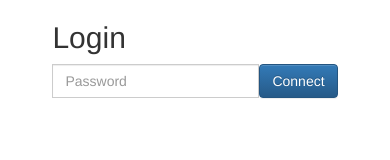
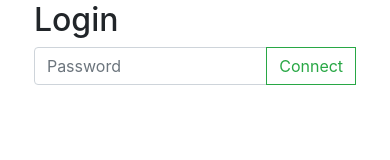
Before and after one commit to onejajae/onejajae.github.com, a plain HTML site: page login/index.html in a window 390 px wide. Drawn offline with nearby package versions, Linux system fonts and the light colour scheme; files whose address does not match are found by name.

Commit message:
apply bootstrap4

```diff
--- a/login/index.html
+++ b/login/index.html
@@ -5,32 +5,28 @@
     <meta name="robots" content="noindex, nofollow"/>
     <meta name="viewport" content="width=device-width, initial-scale=1.0, user-scalable=no">
 
-    <script src="/js/lib/jquery.min.js"></script>
-    <script src="/js/lib/bootstrap.min.js"></script>
-
-    <link rel="stylesheet" href="/css/lib/bootstrap.min.css">
-    <link rel="stylesheet" href="/css/lib/bootstrap-theme.min.css">
+    <script src="https://ajax.googleapis.com/ajax/libs/jquery/3.3.1/jquery.min.js"></script>
+    <script src="https://cdnjs.cloudflare.com/ajax/libs/popper.js/1.14.3/umd/popper.min.js" integrity="sha384-ZMP7rVo3mIykV+2+9J3UJ46jBk0WLaUAdn689aCwoqbBJiSnjAK/l8WvCWPIPm49" crossorigin="anonymous"></script>
+    <script src="https://stackpath.bootstrapcdn.com/bootstrap/4.1.3/js/bootstrap.min.js" integrity="sha384-ChfqqxuZUCnJSK3+MXmPNIyE6ZbWh2IMqE241rYiqJxyMiZ6OW/JmZQ5stwEULTy" crossorigin="anonymous"></script>
     <script src="/js/script/js.cookie.min.js"></script>
-    <script src="/js/script/gibberish-aes.js"></script>
+    <script type="text/javascript" src="/js/lib/crypto-js/crypto-js.js"></script>
+    <link rel="stylesheet" href="https://stackpath.bootstrapcdn.com/bootstrap/4.1.3/css/bootstrap.min.css" integrity="sha384-MCw98/SFnGE8fJT3GXwEOngsV7Zt27NXFoaoApmYm81iuXoPkFOJwJ8ERdknLPMO" crossorigin="anonymous">
 
     <title>원자재넷</title>
-    <link rel="shortcut icon" href="https://assets-cdn.github.com/favicon.ico">
 
   </head>
-  <body style="position: fixed; overflow-y: scroll; width: 100%;">
-    <div class="row">
-      <div class="col-md-4"></div>
-      <div class="col-md-4">
+  <body style="position: fixed; overflow: auto; width: 100%;">
+    <div class="row justify-content-md-center">
+      <div class="col col-lg-2"></div>
+      <div class="col-md-auto">
         <div class="container" style="width:98%; height:100%; display: flex; align-items: center;">
           <div class="container">
             <h2>Login</h2>
-            <div class="input-group">
-              <span class="input-group-form">
-                <input class="form-control" id="passwordForm" type="password" placeholder="Password"/>
-              </span>
-              <span class="input-group-btn">
-                <input class="btn btn-primary" id="connectButton" type="button" value="Connect"/>
-              </span>
+            <div class="input-group mb-3">
+              <input type="password" class="form-control" placeholder="Password" id="passwordForm">
+              <div class="input-group-append">
+              <button class="btn btn-outline-success" type="button" id="connectButton">Connect</button>
+              </div>
               <script src="/js/script/main/login.js"></script>
               <script type="text/javascript">
                 $('#connectButton').on('click', function(){
@@ -47,7 +43,7 @@
           </div>
         </div>
       </div>
-      <div class="col-md-4"></div>
+      <div class="col col-lg-2"></div>
     </div>
   </body>
 </html>
```
Also changed, not shown: index.html (+4 -4 lines).
